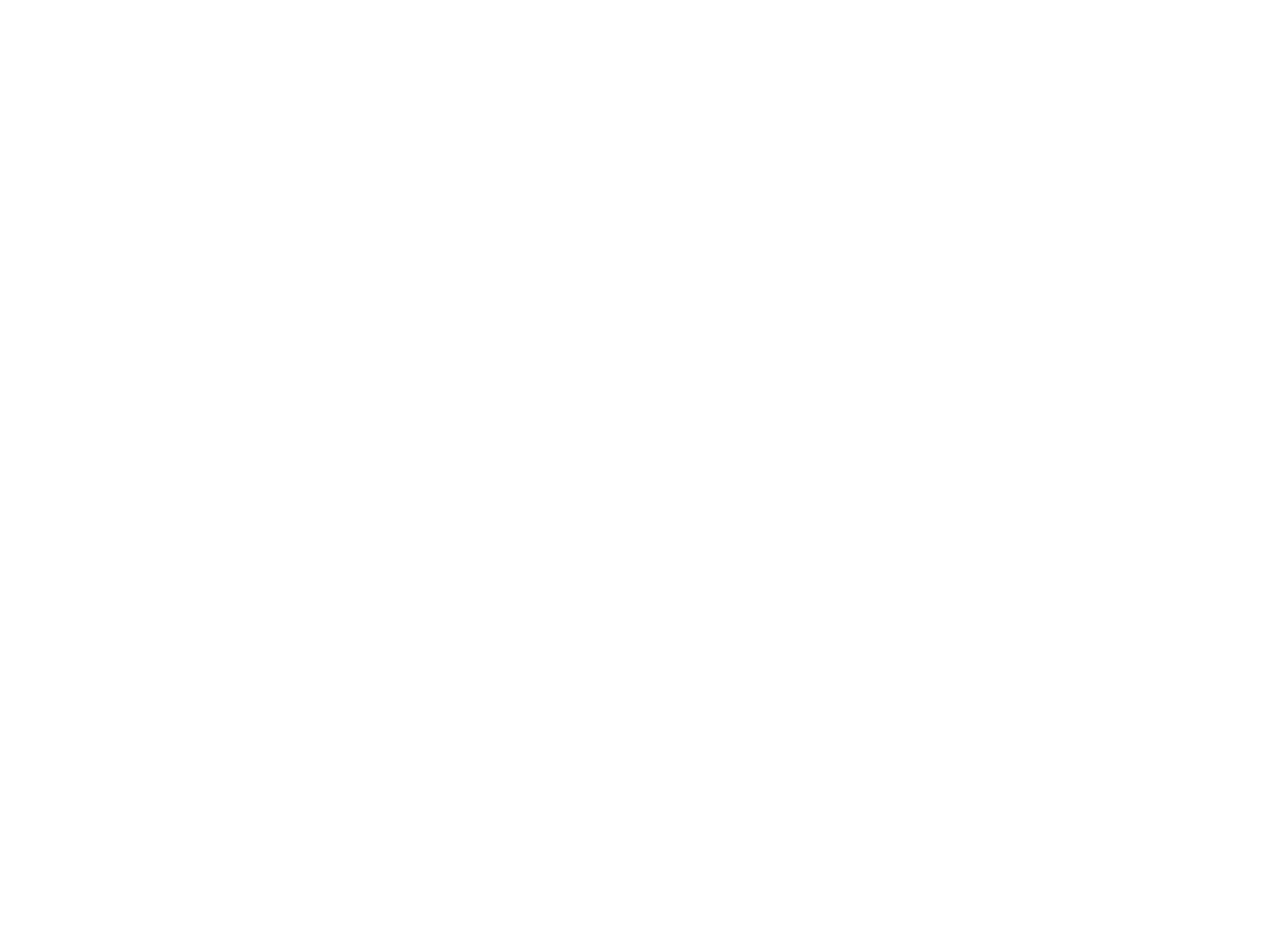
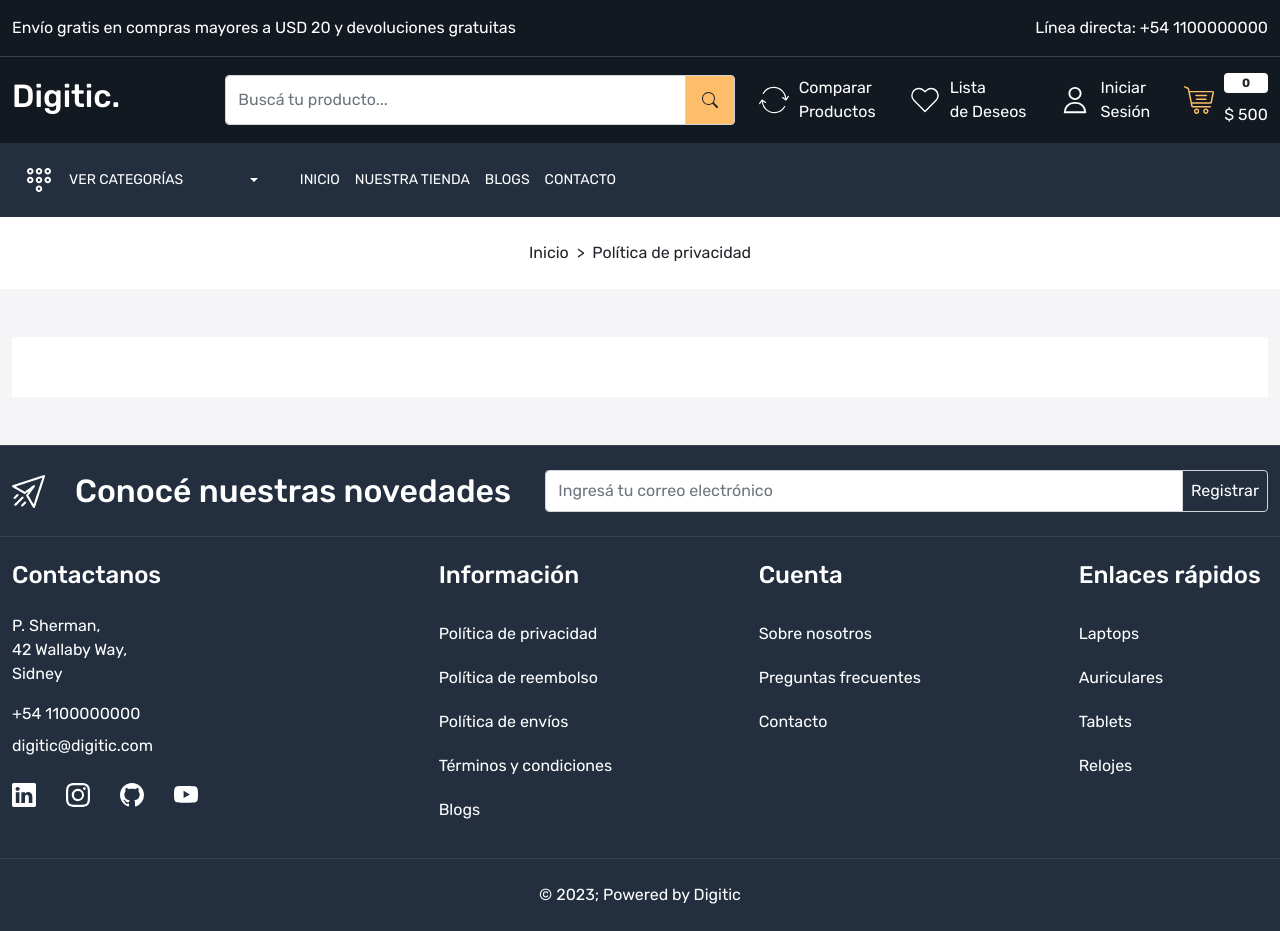
Before and after one commit to francolivelli/digistore, a React (Create React App) app in the folder client/: page /privacy-policy in a window 1280 px wide. Before the commit this address had no page. Before the commit the page ends 800 px from the top, so only its background shows below. Built offline with nearby package versions, Linux system fonts and the light colour scheme.

Commit message:
policies

```diff
--- a/client/src/App.css
+++ b/client/src/App.css
@@ -667,3 +667,12 @@
 }
 
 /* Single Blog Page Ends Here */
+
+/* Policy Pages */
+
+.policy{
+  background-color: white;
+  padding: 30px;
+}
+
+/* Policy Pages Ends Here*/
--- a/client/src/App.js
+++ b/client/src/App.js
@@ -14,6 +14,10 @@
 import Signup from "./pages/Signup";
 import ResetPassword from "./pages/ResetPassword";
 import SingleBlog from "./pages/SingleBlog";
+import PrivacyPolicy from "./pages/PrivacyPolicy";
+import RefundPolicy from "./pages/RefundPolicy";
+import ShippingPolicy from "./pages/ShippingPolicy";
+import TermsAndCondition from "./pages/TermsAndCondition";
 
 function App() {
   return (
@@ -33,6 +37,10 @@
             <Route path="forgot-password" element={<ForgotPassword />} />
             <Route path="signup" element={<Signup />} />
             <Route path="reset-password" element={<ResetPassword />} />
+            <Route path="privacy-policy" element={<PrivacyPolicy />} />
+            <Route path="refund-policy" element={<RefundPolicy />} />
+            <Route path="shipping-policy" element={<ShippingPolicy />} />
+            <Route path="terms-and-conditions" element={<TermsAndCondition />} />
           </Route>
         </Routes>
       </BrowserRouter>
--- a/client/src/components/Footer.js
+++ b/client/src/components/Footer.js
@@ -83,17 +83,23 @@
             <div className="col-3">
               <h4 className="text-white mb-4">Información</h4>
               <div className="footer-links d-flex flex-column">
-                <Link className="text-white py-2 mb-1">
+                <Link to="privacy-policy" className="text-white py-2 mb-1">
                   Política de privacidad
                 </Link>
-                <Link className="text-white py-2 mb-1">
+                <Link to="refund-policy" className="text-white py-2 mb-1">
                   Política de reembolso
                 </Link>
-                <Link className="text-white py-2 mb-1">Política de envíos</Link>
-                <Link className="text-white py-2 mb-1">
+                <Link to="shipping-policy" className="text-white py-2 mb-1">
+                  Política de envíos
+                </Link>
+                <Link
+                  to="terms-and-conditions"
+                  className="text-white py-2 mb-1">
                   Términos y condiciones
                 </Link>
-                <Link className="text-white py-2 mb-1">Blogs</Link>
+                <Link to="/blogs" className="text-white py-2 mb-1">
+                  Blogs
+                </Link>
               </div>
             </div>
             <div className="col-3">
--- /dev/null
+++ b/client/src/pages/PrivacyPolicy.js
@@ -0,0 +1,23 @@
+import React from "react";
+import BreadCrumb from "../components/BreadCrumb";
+import Meta from "../components/Meta";
+
+const PrivacyPolicy = () => {
+  return (
+    <>
+      <Meta title={"Política de privacidad"} />
+      <BreadCrumb title="Política de privacidad" />
+      <section className="policy-wrapper py-5 home-wrapper-2">
+        <div className="container-xxl">
+          <div className="row">
+            <div className="col-12">
+              <div className="policy"></div>
+            </div>
+          </div>
+        </div>
+      </section>
+    </>
+  );
+};
+
+export default PrivacyPolicy;
--- /dev/null
+++ b/client/src/pages/RefundPolicy.js
@@ -0,0 +1,23 @@
+import React from "react";
+import BreadCrumb from "../components/BreadCrumb";
+import Meta from "../components/Meta";
+
+const RefundPolicy = () => {
+  return (
+    <>
+      <Meta title={"Política de reembolso"} />
+      <BreadCrumb title="Política de reembolso" />
+      <section className="policy-wrapper py-5 home-wrapper-2">
+        <div className="container-xxl">
+          <div className="row">
+            <div className="col-12">
+              <div className="policy"></div>
+            </div>
+          </div>
+        </div>
+      </section>
+    </>
+  );
+};
+
+export default RefundPolicy;
--- /dev/null
+++ b/client/src/pages/ShippingPolicy.js
@@ -0,0 +1,23 @@
+import React from "react";
+import BreadCrumb from "../components/BreadCrumb";
+import Meta from "../components/Meta";
+
+const ShippingPolicy = () => {
+  return (
+    <>
+      <Meta title={"Política de envíos"} />
+      <BreadCrumb title="Política de envíos" />
+      <section className="policy-wrapper py-5 home-wrapper-2">
+        <div className="container-xxl">
+          <div className="row">
+            <div className="col-12">
+              <div className="policy"></div>
+            </div>
+          </div>
+        </div>
+      </section>
+    </>
+  );
+};
+
+export default ShippingPolicy;
--- /dev/null
+++ b/client/src/pages/TermsAndCondition.js
@@ -0,0 +1,23 @@
+import React from "react";
+import BreadCrumb from "../components/BreadCrumb";
+import Meta from "../components/Meta";
+
+const TermsAndCondition = () => {
+  return (
+    <>
+      <Meta title={"Términos y condiciones"} />
+      <BreadCrumb title="Términos y condiciones" />
+      <section className="policy-wrapper py-5 home-wrapper-2">
+        <div className="container-xxl">
+          <div className="row">
+            <div className="col-12">
+              <div className="policy"></div>
+            </div>
+          </div>
+        </div>
+      </section>
+    </>
+  );
+};
+
+export default TermsAndCondition;
```
